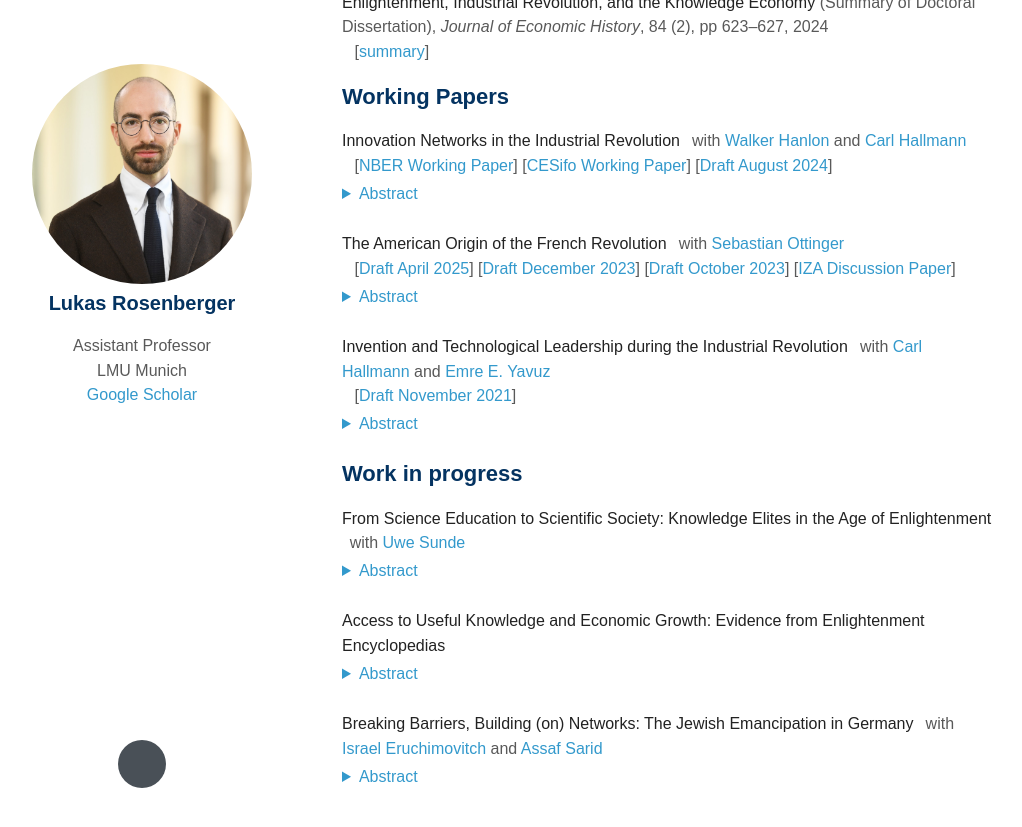
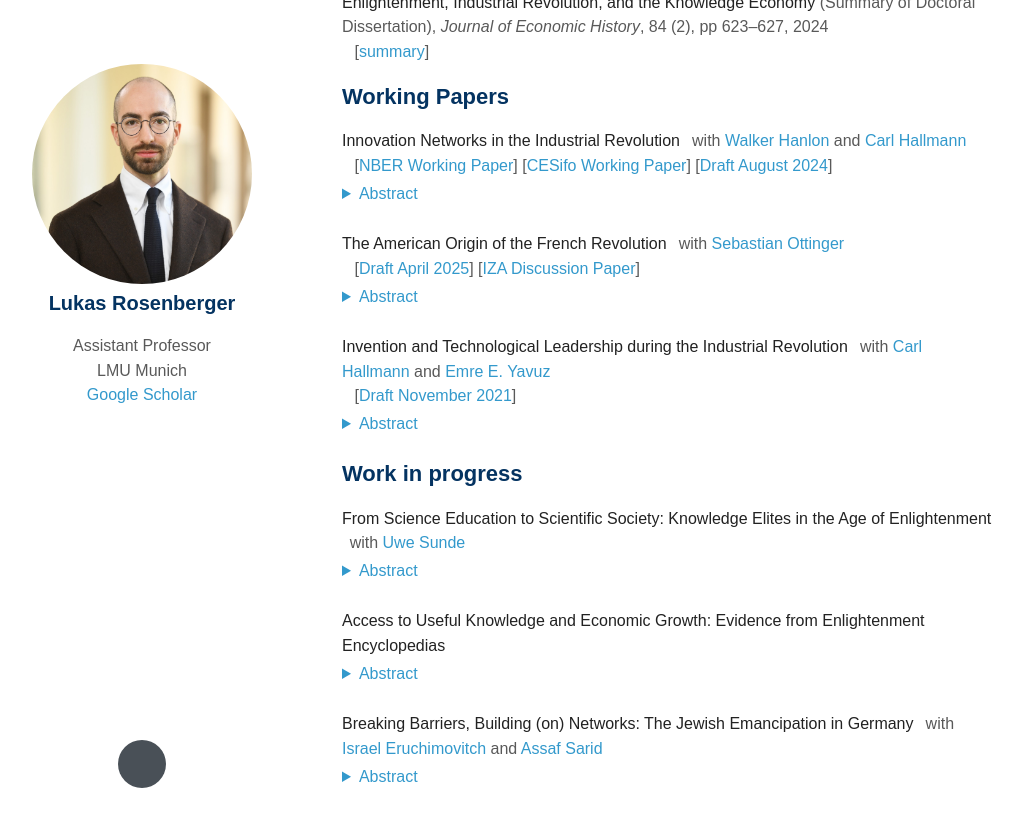
Before and after one commit to lukasrosenberger/lukasrosenberger.github.io, a Jekyll site: the page built from index.md, in a window 1280 px wide and 900 px high, scrolled down 471 px. Shown: the top 827 px of the window, without its empty margins (128-1150 px from the left). Built offline with Jekyll 4.4.1, drawn with Linux system fonts in a browser that asks for light colours; nearby versions of some CDN libraries; some web fonts are replaced; a style sheet for code colours, icons or effects is not loaded.

Commit message:
Update index.md

```diff
--- a/index.md
+++ b/index.md
@@ -52,9 +52,7 @@ How did Britain sustain faster rates of economic growth than comparable European
 
 **The American Origin of the French Revolution**
 &thinsp;  with [Sebastian Ottinger](https://sites.google.com/view/sebastian-ottinger)
-  <br> &ensp; [[Draft April 2025](https://lukasrosenberger.github.io/download/American_Origins_of_the_French_Revolution_April_2025.pdf)] [[Draft December 2023](https://lukasrosenberger.github.io/download/American_Origins_of_the_French_Revolution_Dec_2023.pdf)]
-    [[Draft October 2023](https://lukasrosenberger.github.io/download/American_Origins_of_the_French_Revolution_Oct_2023.pdf)]
-    [[IZA Discussion Paper](https://docs.iza.org/dp15974.pdf)]
+  <br> &ensp; [[Draft April 2025](https://lukasrosenberger.github.io/download/American_Origins_of_the_French_Revolution_April_2025.pdf)]  [[IZA Discussion Paper](https://docs.iza.org/dp15974.pdf)]
   <details>
   <summary>Abstract</summary>
 Can exposure to better institutions abroad inspire change at home? We show that French combatants from the American Revolutionary War drove support for the French Revolution. Regions from which these combatants came experienced more anti-feudal revolts, revolutionary societies, military volunteers, and emigration of old elites. To establish causality and mechanism, we exploit that one-third of a readied army never sailed, and among those deployed, only certain regiments were stationed in New England while all fought in Virginia. Only combatants exposed to New England influenced revolutionary outcomes, while those who merely fought in Virginia or never sailed had no effect.
```
